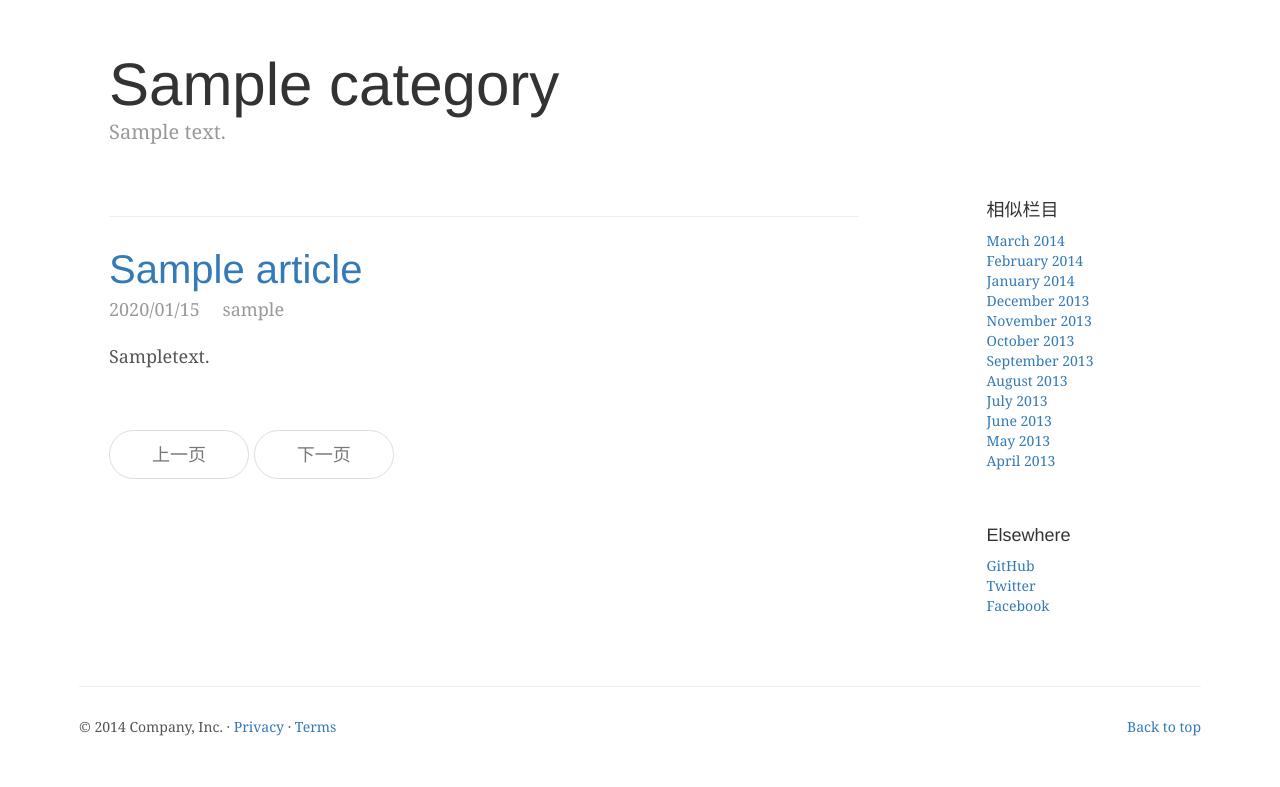
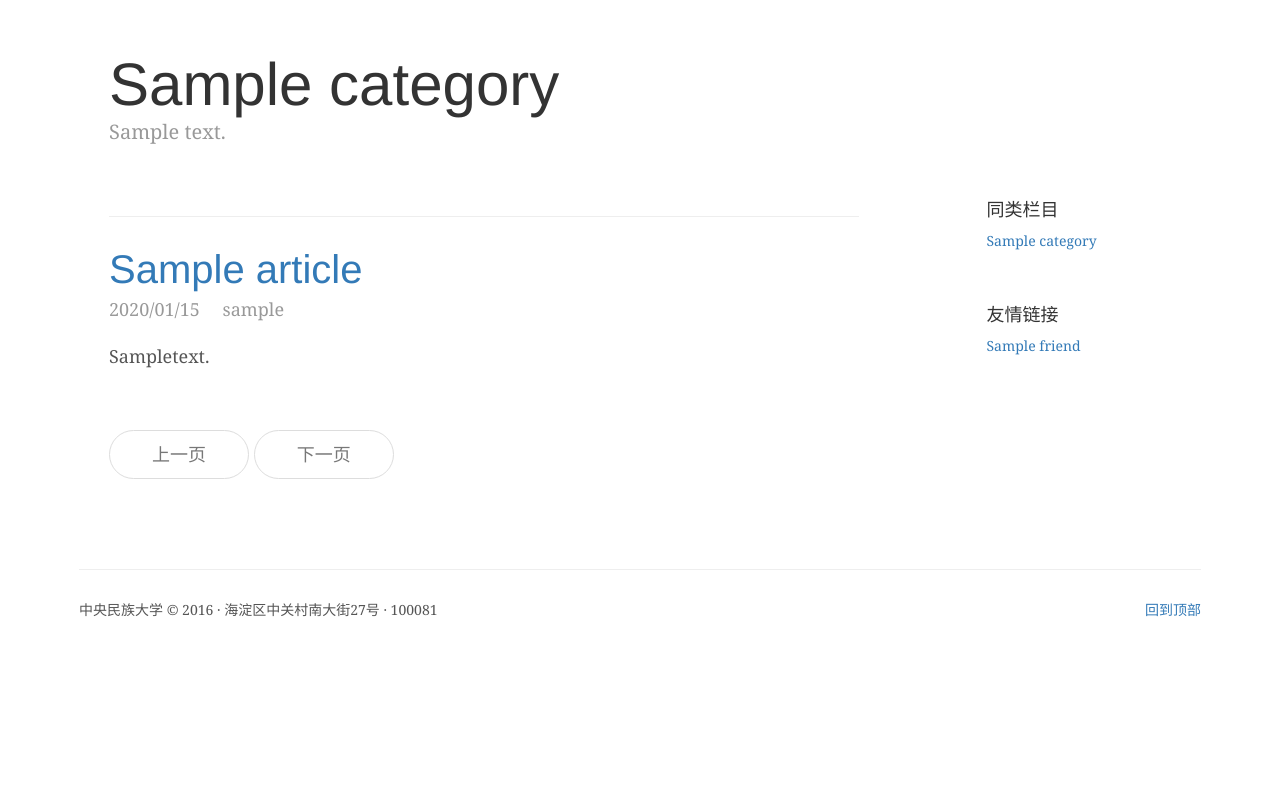
Before and after one commit to muma378/cic4emd, a Django app: template pages/templates/pages/list.html in a window 1280 px wide. Shown: the part 194-981 px from the top of the page. After the commit the page ends 811 px from the top, so only its background shows below. Run offline with Django 3.2, Linux system fonts and the light colour scheme; tables that the repository leaves empty hold one stand-in row (values such as "Sample post"); the template is opened without the code that fills it: values that come from a table or form of the project are taken from there, most other values are stand-ins (such as "Sample title", 1, 10 or a date in 2020); some libraries are stand-ins or nearby versions.

Commit message:
[FIX] side bar in list.html

```diff
--- a/pages/static/css/pages.css
+++ b/pages/static/css/pages.css
@@ -84,6 +84,23 @@ ul.nav li.dropdown:hover ul.dropdown-menu{
 	width: 96%;
 }
 
+
+/* news archive */
+
+div .archive-container {
+	height: 300px;
+}
+
+.archive-list {
+	font-family: Georgia, "Times New Roman", Times, serif;
+	font-size: 17px;
+}
+
+.archive-date {
+	float: right;
+	margin-right: 30px;
+}
+
 /* Featurettes
 ------------------------- */
 
--- a/pages/templates/pages/base_site.html
+++ b/pages/templates/pages/base_site.html
@@ -38,7 +38,7 @@
 {% block footer %}
   <hr class="featurette-divider">
       <footer>
-        <p class="pull-right"><a href="#">Back to top</a></p>
-        <p>&copy; 2014 Company, Inc. &middot; <a href="#">Privacy</a> &middot; <a href="#">Terms</a></p>
+        <p class="pull-right"><a href="#">回到顶部</a></p>
+        <p>中央民族大学 &copy; 2016 &middot; 海淀区中关村南大街27号 &middot; 100081</p>
       </footer>
 {% endblock %}
--- a/pages/templates/pages/index.html
+++ b/pages/templates/pages/index.html
@@ -27,7 +27,7 @@
   {% block news-archive %}
     {% for news_archive in news_archives %}
       <hr class="featurette-divider">
-      <div class="row featurette">
+      <div class="row archive-container">
         {% include "pages/news_archives.html" with news_archive=news_archive only %}
       </div>
     {% endfor %}
--- a/pages/templates/pages/list.html
+++ b/pages/templates/pages/list.html
@@ -47,28 +47,19 @@
 
 		<div class="col-sm-3 col-sm-offset-1 col-md-3 col-md-offset-1 blog-sidebar">
           <div class="sidebar-module">
-            <h4>相似栏目</h4>
+            <h4>同类栏目</h4>
             <ol class="list-unstyled">
-              <li><a href="#">March 2014</a></li>
-              <li><a href="#">February 2014</a></li>
-              <li><a href="#">January 2014</a></li>
-              <li><a href="#">December 2013</a></li>
-              <li><a href="#">November 2013</a></li>
-              <li><a href="#">October 2013</a></li>
-              <li><a href="#">September 2013</a></li>
-              <li><a href="#">August 2013</a></li>
-              <li><a href="#">July 2013</a></li>
-              <li><a href="#">June 2013</a></li>
-              <li><a href="#">May 2013</a></li>
-              <li><a href="#">April 2013</a></li>
+            	{% for category in related %}
+            		<li><a href="{{ category.get_url }}">{{ category.name }}</a></li>
+            	{% endfor %}
             </ol>
           </div>
           <div class="sidebar-module">
-            <h4>Elsewhere</h4>
+            <h4>友情链接</h4>
             <ol class="list-unstyled">
-              <li><a href="#">GitHub</a></li>
-              <li><a href="#">Twitter</a></li>
-              <li><a href="#">Facebook</a></li>
+        	{% for friend in friendly_links %}
+              <li><a href="{{ friend.link }}">{{ friend.name }}</a></li>
+            {% endfor %}
             </ol>
           </div>
         </div><!-- /.blog-sidebar -->
```
Also changed, not shown: cic4emd/local_settings.py (+16 -1 lines), pages/templates/pages/news_archives.html (+6 -3 lines), pages/views.py (+8 -1 lines).
